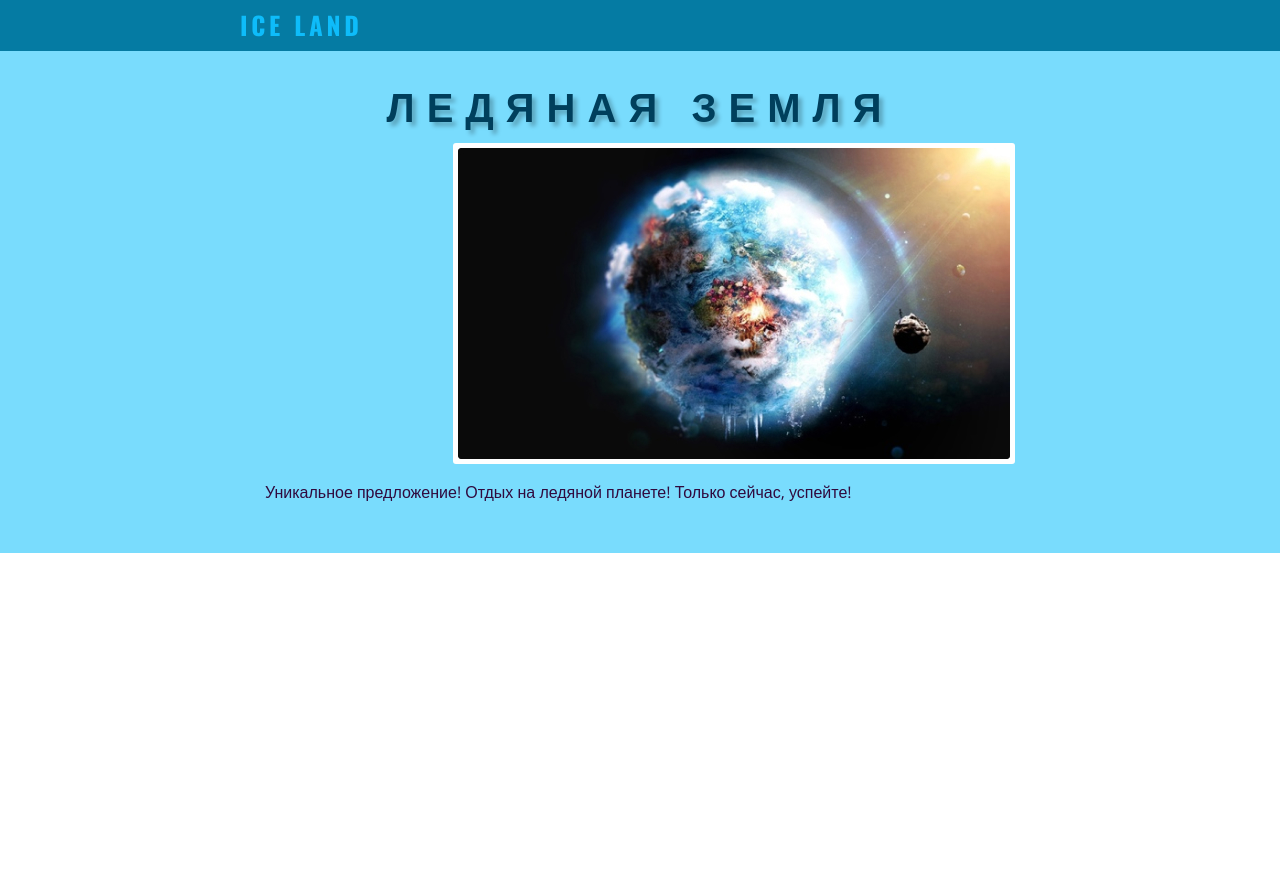
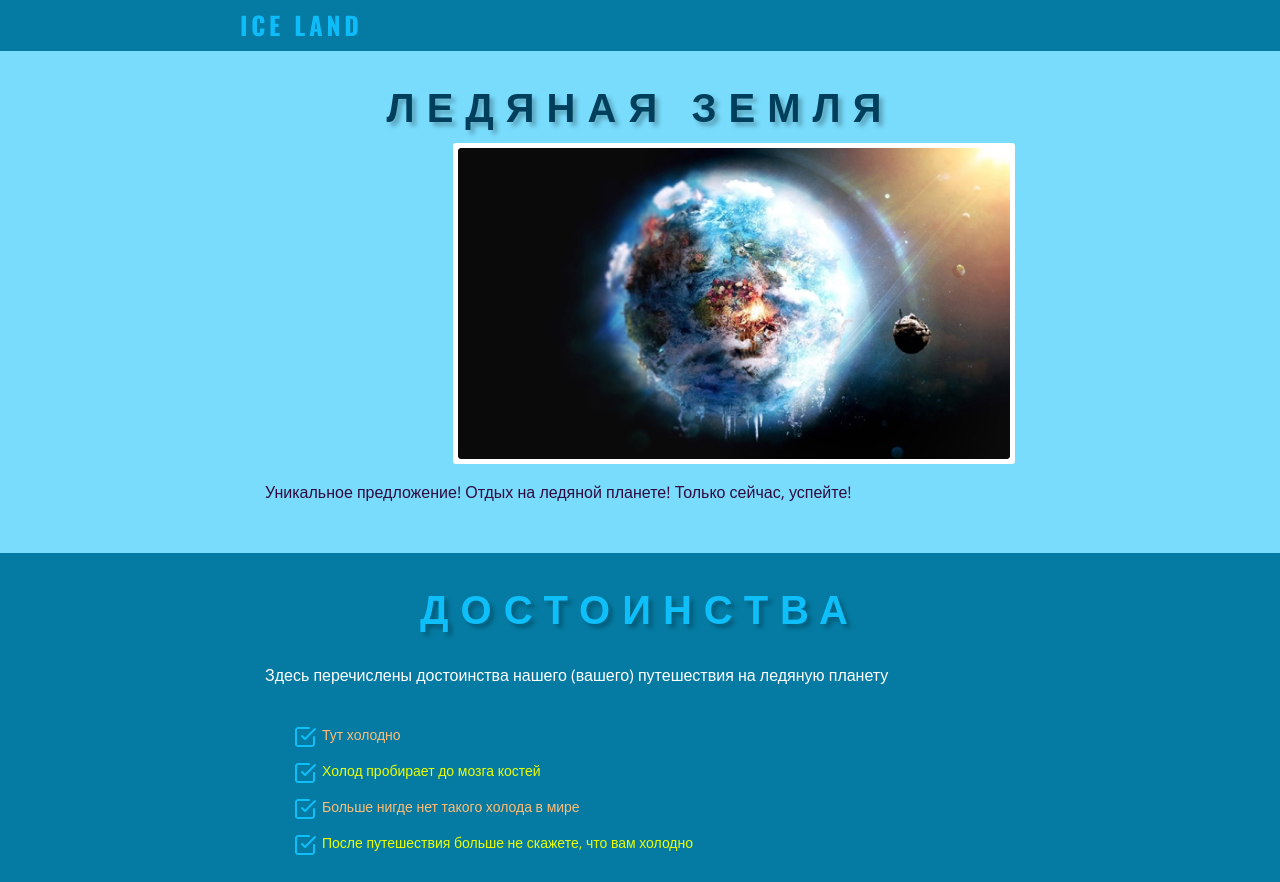
Before and after one commit to klevoDev/10-background-practice, a plain HTML site: page index.html in a window 1280 px wide. Before the commit the page ends 800 px from the top, so only its background shows below. Drawn offline with nearby package versions, Linux system fonts and the light colour scheme.

Commit message:
add section advantages

```diff
--- a/css/style.css
+++ b/css/style.css
@@ -24,10 +24,19 @@ body {
 
 
 
+.subheading {
+    font-weight: 800;
+    font-size: 40px;
+    line-height: 130%;
+    text-align: center;
+    letter-spacing: 0.3em;
+    text-transform: uppercase;
+    text-shadow: 4px 4px 4px rgba(0, 0, 0, 0.25);
+}
+
 .text {
     line-height: 130%;
 }
-
 
 
 
@@ -37,6 +46,12 @@ body {
     background-color: #79DCFD;
 
     padding: 30px 0 51px;
+}
+
+.page__advantages {
+    background-color: #057BA3;
+
+    padding: 30px 0 27px;
 }
 
 
@@ -90,3 +105,55 @@ body {
 .earth__text {
     color: #300A3E;
 }
+
+
+
+.advantages {}
+
+.advantages__subheading {
+    color: #0EBFFA;
+
+    margin-bottom: 30px;
+}
+
+.advantages__text {
+    color: #FFFFFF;
+
+    margin-bottom: 37px;
+}
+
+.advantages__list {
+    font-size: 14px;
+    line-height: 24px;
+}
+
+.advantages__item {
+    margin-bottom: 12px;
+
+    padding-left: 29px;
+    margin-left: 28px;
+
+    background-image: url("./../img/check-square.svg");
+    background-repeat: no-repeat;
+    background-position-y: 2px;
+}
+
+.advantages__item:nth-child(1) {
+    color: #FFBC75;
+}
+
+.advantages__item:nth-child(2) {
+    color: #EBFF00;
+}
+
+.advantages__item:nth-child(3) {
+    color: #FFBC75;
+}
+
+.advantages__item:nth-child(4) {
+    color: #EBFF00;
+}
+
+.advantages__item:last-child {
+    margin-bottom: 0;
+}
--- a/index.html
+++ b/index.html
@@ -34,6 +34,31 @@
                     </p>
                 </div>
             </section>
+
+            <section class="page__advantages advantages">
+                <div class="case">
+                    <h2 class="advantages__subheading subheading">
+                        Достоинства
+                    </h2>
+                    <p class="advantages__text text">
+                        Здесь перечислены достоинства нашего (вашего) путешествия на ледяную планету
+                    </p>
+                    <ul class="advantages__list">
+                        <li class="advantages__item">
+                            Тут холодно
+                        </li>
+                        <li class="advantages__item">
+                            Холод пробирает до мозга костей
+                        </li>
+                        <li class="advantages__item">
+                            Больше нигде нет такого холода в мире
+                        </li>
+                        <li class="advantages__item">
+                            После путешествия больше не скажете, что вам холодно
+                        </li>
+                    </ul>
+                </div>
+            </section>
         </main>
     </div>
 </body>
```
Also changed, not shown: img/check-square.svg (added).
